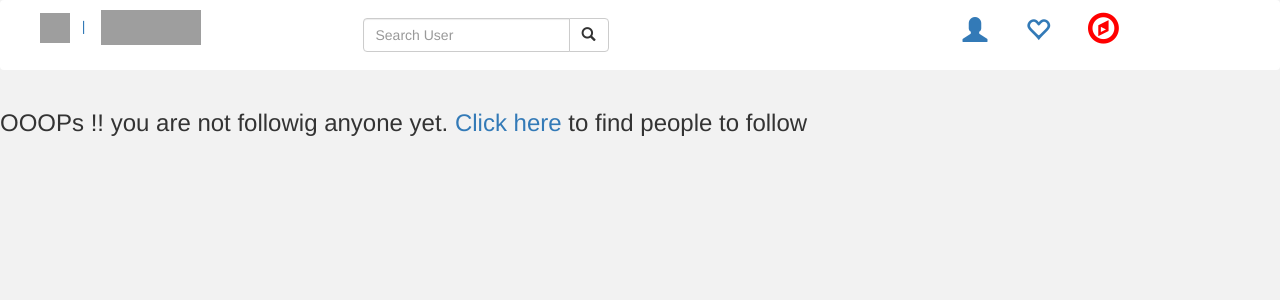
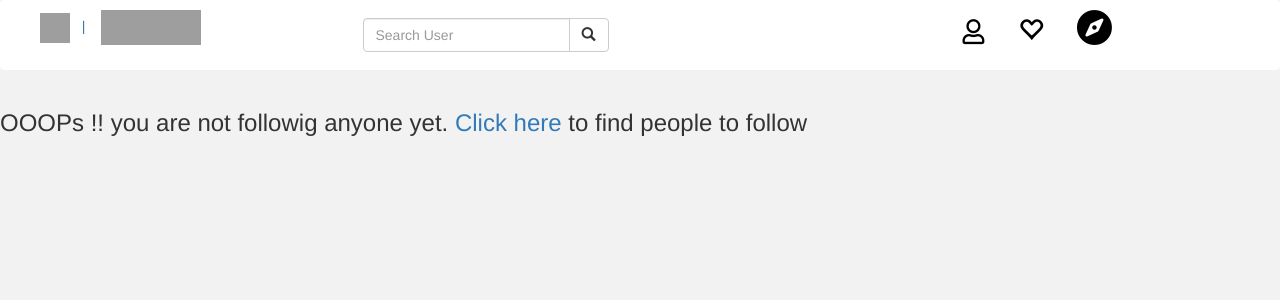
Before and after one commit to alexogola/instagram, a Django app: page / in a window 1280 px wide. Shown: the top 300 px of the page. Run offline with Django 3.2, Linux system fonts and the light colour scheme; the visitor is signed in with stand-in values (Sample User, id 1); data that the repository does not hold is empty; some libraries are stand-ins or nearby versions; grey boxes are pictures that could not be loaded.

Commit message:
add styling adjustments

```diff
--- a/clone/templates/navbar.html
+++ b/clone/templates/navbar.html
@@ -7,6 +7,9 @@
     <meta name="viewport" content="width=device-width, initial-scale=1">
     <link rel="stylesheet" href="path/to/font-awesome/css/font-awesome.min.css">
     <link rel="stylesheet" href="https://cdnjs.cloudflare.com/ajax/libs/font-awesome/4.7.0/css/font-awesome.min.css">
+    <link rel="stylesheet" href="https://use.fontawesome.com/releases/v5.7.2/css/all.css" integrity="sha384-fnmOCqbTlWIlj8LyTjo7mOUStjsKC4pOpQbqyi7RrhN7udi9RwhKkMHpvLbHG9Sr" crossorigin="anonymous">
+
+
 
 </head>
 
@@ -40,14 +43,14 @@
                 <!-- search form end -->
             </div>
             <div class="col-xs-12 col-sm-12 col-md-3 col-lg-3 col-xl-3">
-                <a href="{% url 'profile' %}" id="instTitle" style=" margin-right:10px; font-size:25px;">
-                    <span class="glyphicon glyphicon-user"></span>&nbsp;&nbsp;&nbsp;
+                <a href="{% url 'profile' %}" id="instTitle" style=" margin-right:6px; font-size:25px; color: #000000;">
+                    <i class="far fa-user"></i>&nbsp;&nbsp;&nbsp;
                 </a>
-                <a href="{% url 'profile' %}" id="instTitle" style="margin-right:10px;font-size:25px;">
+                <a href="{% url 'profile' %}" id="instTitle" style="margin-right:6px;font-size:25px; color: #000000;">
                     <span class="glyphicon glyphicon-heart-empty"></span>&nbsp;&nbsp;&nbsp;
                 </a>
                 <a href="{% url 'viewProfiles' %}">
-                    <i class="fa fa-compass" style="font-size:36px;color:red" href="{% url 'viewProfiles' %}"></i>
+                    <i class="fa fa-compass" style="font-size:36px;color: #000000;" href="{% url 'viewProfiles' %}"></i>
                 </a>
 
             </div>
```
